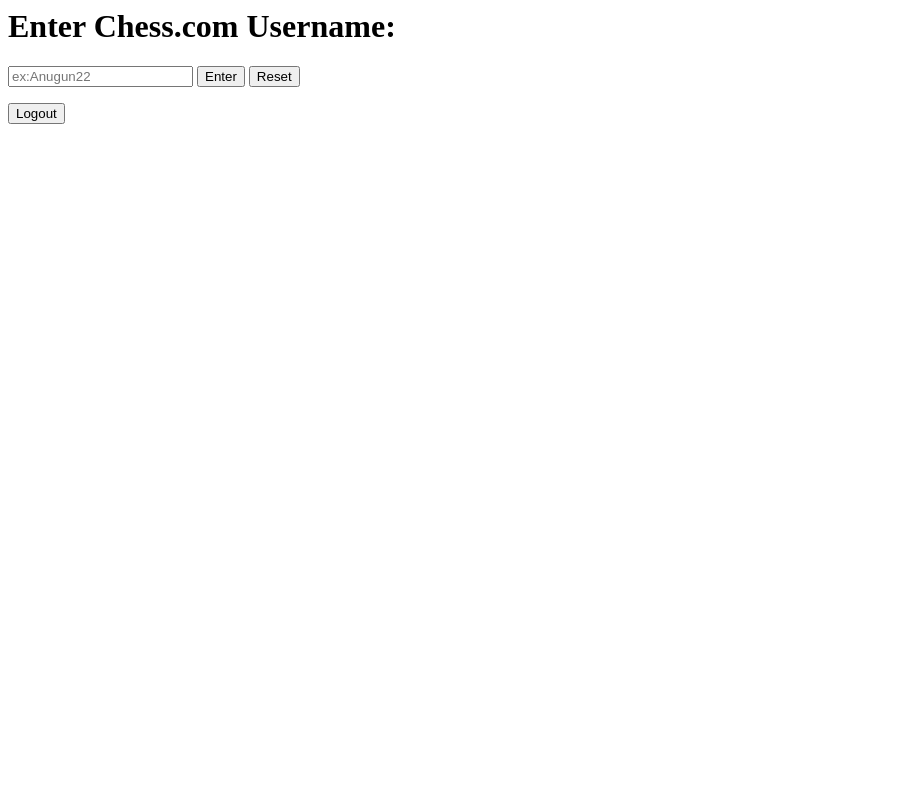
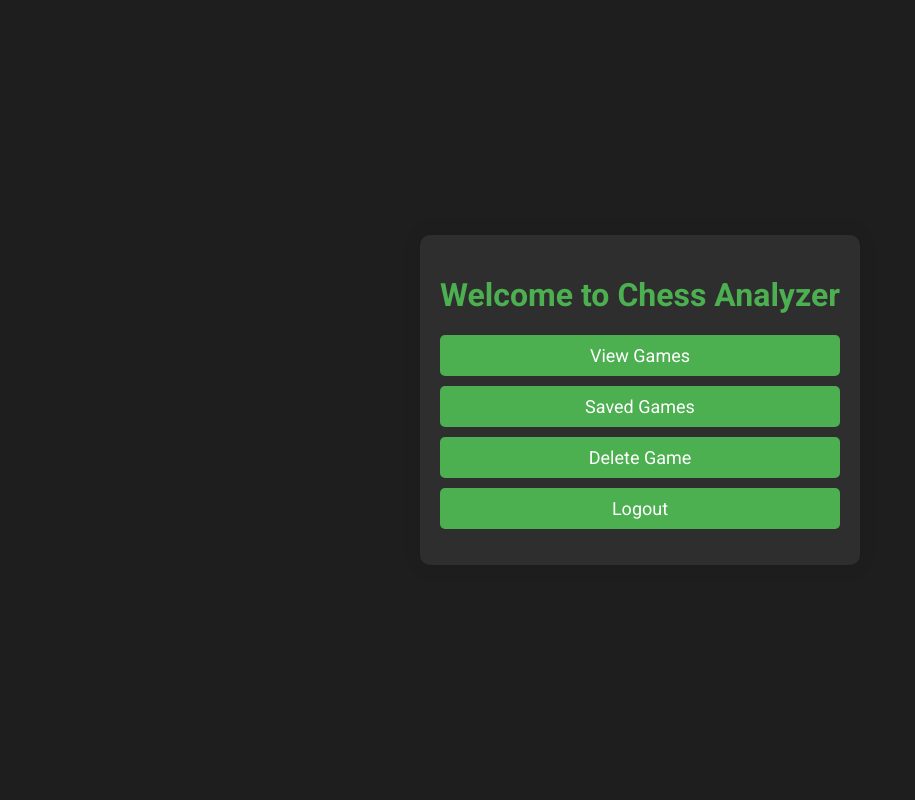
Before and after one commit to professionalshoe/dbms_mini, a Flask app: page / in a window 1280 px wide. Shown: the whole page, without its empty margins (0-915 px from the left). Run offline with Flask 3, Linux system fonts and the light colour scheme; the visitor is signed in with stand-in values (Sample User, id 1).

Commit message:
updating with suhad frontend

```diff
--- a/app.py
+++ b/app.py
@@ -1,18 +1,28 @@
-from flask import Flask, request, render_template, redirect, url_for, session, flash,jsonify
+from flask import Flask, request, render_template, redirect, url_for, session, flash, jsonify
 import requests, mysql.connector, json
 from werkzeug.security import generate_password_hash, check_password_hash
+
 
 app = Flask(__name__)
 app.secret_key = 'your_secret_key'  # Change this to a random secret key
 
+import re
+
+def extract_termination(pgn):
+    match = re.search(r'\[Termination "(.*?)"\]', pgn)
+    return match.group(1) if match else "Unknown"
+
+# Add this function to your existing imports
+app.jinja_env.filters['extract_termination'] = extract_termination
+
 def create_db_connection():
-    connection = mysql.connector.connect(host='localhost', user='root', password='priyanshu', database='chess_analyzer')
+    connection = mysql.connector.connect(host='localhost', user='root', password='qwerty123', database='chess_analyzer')
     return connection
 
 @app.route('/')
 def index():
     if 'user_id' in session:
-        return render_template('index.html')
+        return render_template('home.html')
     return redirect(url_for('login'))
 
 @app.route('/login', methods=['GET', 'POST'])
@@ -52,14 +62,10 @@
         hashed_password = generate_password_hash(password)
 
         try:
-            # Insert the new user into the 'users' table
             cursor.execute("INSERT INTO users (username, password) VALUES (%s, %s)", (username, hashed_password))
             connection.commit()
+            player_id = cursor.lastrowid
 
-            # Get the player_id of the newly inserted user
-            player_id = cursor.lastrowid  # This retrieves the auto-incremented player_id
-
-            # Insert a new row into the 'win_log' table for this user with default values
             cursor.execute("INSERT INTO win_log (player_id, white_win, black_win, no_of_draws) VALUES (%s, %s, %s, %s)",
                            (player_id, 0, 0, 0))
             connection.commit()
@@ -81,6 +87,12 @@
     flash('Logged out successfully', 'success')
     return redirect(url_for('login'))
 
+@app.route('/view_games')
+def view_games():
+    if 'user_id' not in session:
+        return redirect(url_for('login'))
+    return render_template('view_games.html')
+
 @app.route('/fetch', methods=['POST'])
 def fetch():
     if 'user_id' not in session:
@@ -98,46 +110,49 @@
             latest_month_game_data = requests.get(game_archive_latest_month, headers=headers)
 
             if latest_month_game_data.status_code == 200:
-                return render_template('index.html', games=latest_month_game_data.json()["games"], username=username)
+                return render_template('view_games.html', games=latest_month_game_data.json()["games"], username=username)
             else:
-                return render_template('index.html', error=f"Couldn't fetch latest month game data. Status code:{latest_month_game_data.status_code}", username=username)
+                return render_template('view_games.html', error=f"Couldn't fetch latest month game data. Status code:{latest_month_game_data.status_code}", username=username)
         else:
-            return render_template('index.html', error=f"Archives are empty for the user {username}", username=username)
+            return render_template('view_games.html', error=f"Archives are empty for the user {username}", username=username)
     else:
-        return render_template('index.html', error=f"Couldn't fetch data for user {username}. Status code:{req_response.status_code}", username=username)
+        return render_template('view_games.html', error=f"Couldn't fetch data for user {username}. Status code:{req_response.status_code}", username=username)
 
 @app.route('/save_game', methods=['POST'])
 def save_game():
     if 'user_id' not in session:
         return redirect(url_for('login'))
     game_data = request.form.get('game_data')
-    print(game_data)
-    print(f"Game Data: {game_data}",type(game_data),len(game_data))  # Debugging line
 
     if not game_data:
-        return render_template('index.html', error="No game data received.")
+        return render_template('view_games.html', error="No game data received.")
 
     try:
-        # Convert JSON string back to a Python dictionary
         game = json.loads(game_data)
     except json.JSONDecodeError as err:
-        return render_template('index.html', error=f"Error parsing game data.{err}")
+        return render_template('view_games.html', error=f"Error parsing game data: {err}")
 
-    game_pgn = game['pgn']
-    game_white = game['white']['username']
-    game_black = game['black']['username']
-    game_id=game['url']
+    game_pgn = game.get('pgn', '')
+    game_white = game.get('white', {}).get('username', '')
+    game_black = game.get('black', {}).get('username', '')
+    game_id = game.get('url', '')
 
     connection = create_db_connection()
     cursor = connection.cursor()
-
 
     try:
         insert_game_data_query = """
             INSERT INTO game_data (game_id, white_player, black_player, white_result, black_result, moves)
             VALUES (%s, %s, %s, %s, %s, %s)
         """
-        values_game_data = (game_id, game_white, game_black, game['white']['result'], game['black']['result'], game_pgn)
+        values_game_data = (
+            game_id,
+            game_white,
+            game_black,
+            game.get('white', {}).get('result', ''),
+            game.get('black', {}).get('result', ''),
+            game_pgn
+        )
         cursor.execute(insert_game_data_query, values_game_data)
 
         insert_saved_game_query = """
@@ -148,14 +163,68 @@
         cursor.execute(insert_saved_game_query, values_saved_game)
 
         connection.commit()
-        return render_template('index.html', success="Game saved successfully")
+        return render_template('view_games.html', success="Game saved successfully")
     except mysql.connector.IntegrityError:
-            return render_template('index.html', message="game already exists")
+        return render_template('view_games.html', error="Game already exists")
     except mysql.connector.Error as err:
-        return render_template('index.html', error=f"Error saving game: {err}")
+        return render_template('view_games.html', error=f"Error saving game: {err}")
     finally:
         cursor.close()
         connection.close()
 
+@app.route('/saved_games')
+def saved_games():
+    if 'user_id' not in session:
+        return redirect(url_for('login'))
+
+    connection = create_db_connection()
+    cursor = connection.cursor(dictionary=True)
+
+    try:
+        query = """
+            SELECT gd.id, gd.white_player, gd.black_player, gd.white_result, gd.black_result
+            FROM game_data gd
+            JOIN saved_games sg ON gd.game_id = sg.chess_com_game_id
+            WHERE sg.player_id = %s
+        """
+        cursor.execute(query, (session['user_id'],))
+        saved_games = cursor.fetchall()
+        return render_template('saved_games.html', saved_games=saved_games)
+    except mysql.connector.Error as err:
+        return render_template('saved_games.html', error=f"Error fetching saved games: {err}")
+    finally:
+        cursor.close()
+        connection.close()
+
+@app.route('/delete_game', methods=['GET', 'POST'])
+def delete_game():
+    if 'user_id' not in session:
+        return redirect(url_for('login'))
+
+    if request.method == 'POST':
+        game_id = request.form.get('game_id')
+
+        connection = create_db_connection()
+        cursor = connection.cursor()
+
+        try:
+            # Delete from saved_games table
+            cursor.execute("DELETE FROM saved_games WHERE chess_com_game_id = (SELECT game_id FROM game_data WHERE id = %s)", (game_id,))
+
+            # Delete from game_data table
+            cursor.execute("DELETE FROM game_data WHERE id = %s", (game_id,))
+
+            connection.commit()
+            flash('Game deleted successfully', 'success')
+        except mysql.connector.Error as err:
+            flash(f'Error deleting game: {err}', 'error')
+        finally:
+            cursor.close()
+            connection.close()
+
+        return redirect(url_for('saved_games'))
+
+    return render_template('delete_game.html')
+
 if __name__ == '__main__':
     app.run(debug=True)
--- /dev/null
+++ b/templates/home.html
@@ -0,0 +1,65 @@
+<!DOCTYPE html>
+<html lang="en">
+<head>
+    <meta charset="UTF-8">
+    <meta name="viewport" content="width=device-width, initial-scale=1.0">
+    <title>Chess Analyzer - Home</title>
+    <link href="https://fonts.googleapis.com/css2?family=Roboto:wght@300;400;700&display=swap" rel="stylesheet">
+    <link rel="stylesheet" href="{{ url_for('static', filename='style.css') }}">
+    <style>
+        body {
+            font-family: 'Roboto', sans-serif;
+            background-color: #1e1e1e;
+            color: white;
+            margin: 0;
+            padding: 0;
+            display: flex;
+            justify-content: center;
+            align-items: center;
+            height: 100vh;
+            text-align: center;
+        }
+        .container {
+            background-color: #2e2e2e;
+            padding: 20px;
+            border-radius: 10px;
+            box-shadow: 0 0 20px rgba(0, 0, 0, 0.1);
+        }
+        h1 {
+            color: #4CAF50;
+        }
+        nav ul {
+            list-style: none;
+            padding: 0;
+        }
+        nav ul li {
+            margin: 10px 0;
+        }
+        nav ul li a {
+            display: block;
+            background-color: #4CAF50;
+            color: white;
+            text-decoration: none;
+            padding: 10px;
+            border-radius: 5px;
+            font-size: 18px;
+        }
+        nav ul li a:hover {
+            background-color: #45a049;
+        }
+    </style>
+</head>
+<body>
+    <div class="container">
+        <h1>Welcome to Chess Analyzer</h1>
+        <nav>
+            <ul>
+                <li><a href="{{ url_for('view_games') }}">View Games</a></li>
+                <li><a href="{{ url_for('saved_games') }}">Saved Games</a></li>
+                <li><a href="{{ url_for('delete_game') }}">Delete Game</a></li>
+                <li><a href="{{ url_for('logout') }}">Logout</a></li>
+            </ul>
+        </nav>
+    </div>
+</body>
+</html>
--- a/templates/index.html
+++ /dev/null
@@ -1,52 +0,0 @@
-<html>
-    <head>
-    <title>Game viewer</title>
-    </html>
-    <body>
-        <h1>Enter Chess.com Username:</h1>
-        <form id="chessusername" action='/fetch' method="post" >
-            <input type="text" name="username" placeholder="ex:Anugun22" required>
-            <button type="submit">Enter</button>
-            <button type="reset">Reset</button>
-        </form>
-
-        {% if games %}
-            <h2>Games for user {{username}}</h2>
-            <ul id="games">
-                {% for game in games %}
-                    <li>
-                        <strong>White:</strong> {{ game.white.username }}<br>
-                        <strong>Black:</strong> {{ game.black.username }}<br>
-                        <strong>Result:</strong> {{ game.white.result }} {{game.black.result}}<br>
-                        <strong>URL:</strong> <a href="{{ game.url }}">View Game</a>
-
-                        <form action="/save_game" method="post" style="display:inline;">
-                            <input type="hidden" name="game_data" value='{{ game | tojson | safe }}'>
-                            <button type="submit">Save Game</button>
-                        </form>
-                    </li>
-                {% endfor %}
-            </ul>
-        {% endif %}
-
-
-        {% if error %}
-            <h2 style="color:red;">ERROR</h2>
-            <p>{{error}}</p>
-        {% endif %}
-
-        {% if success %}
-        <h2 style="color:green;" class="success">SUCCESS</h2>
-        <p>{{ success }}</p>
-        {% endif %}
-
-        {% if message %}
-        <h2 class="message">message</h2>
-        <p>{{ message }}</p>
-        {% endif %}
-
-        <form action="{{ url_for('logout') }}" method="get">
-            <button type="submit">Logout</button>
-        </form>
-    </body>
-</html>
```
Also changed, not shown: templates/delete_game.html (added, +100 -0 lines), templates/login.html (+16 -3 lines), templates/register.html (+16 -3 lines), templates/saved_games.html (added, +102 -0 lines), templates/view_games.html (added, +111 -0 lines).
